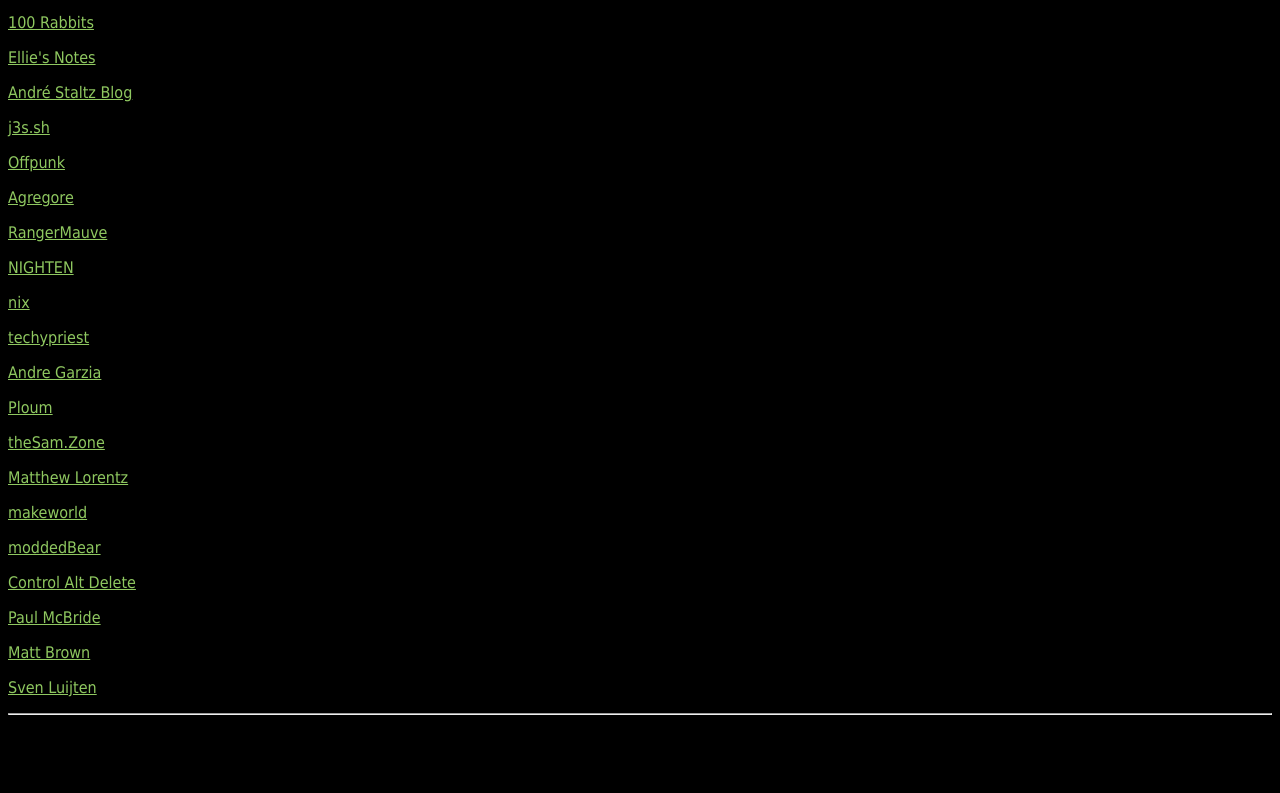
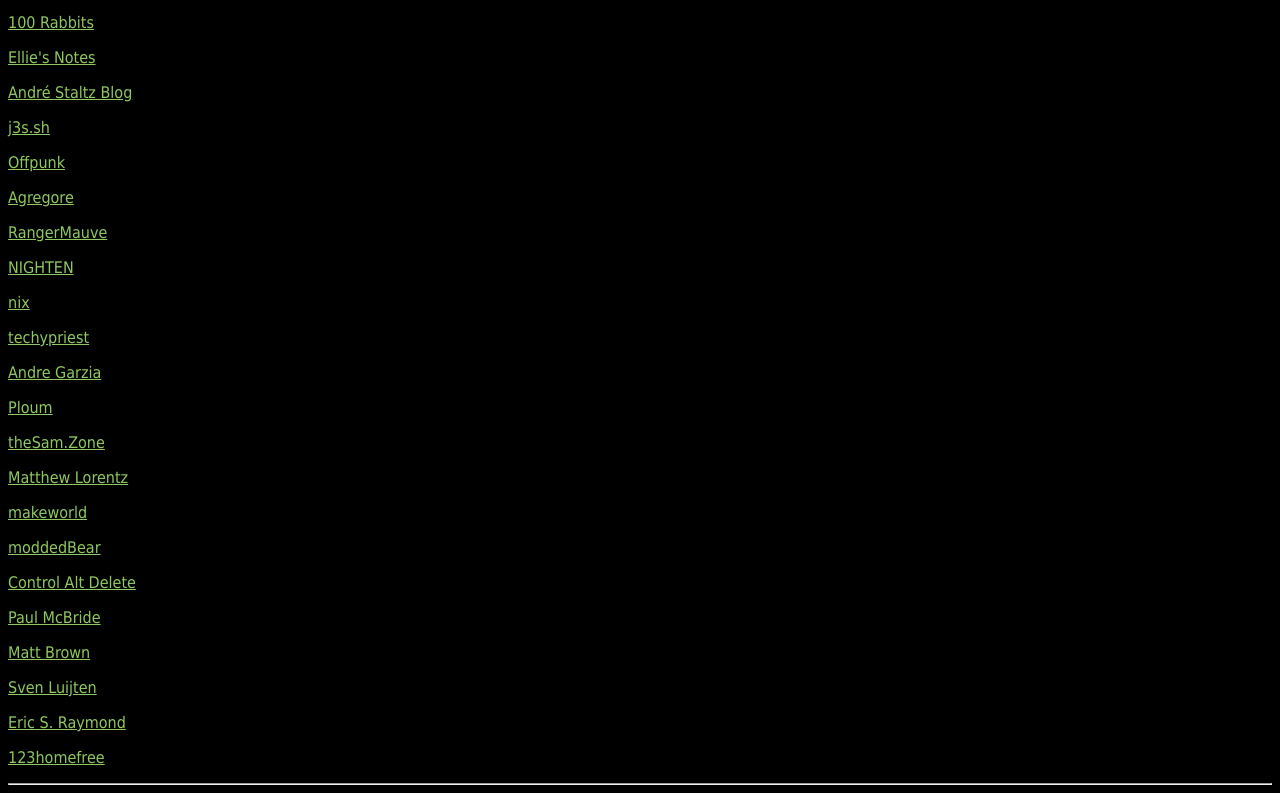
Before and after one commit to davidbaunach/website, a plain HTML site: page index.html in a window 1280 px wide. Shown: the part 2474-3267 px from the top of the page. Before the commit the page ends 3197 px from the top, so only its background shows below. Drawn offline with Linux system fonts and the light colour scheme.

Commit message:
added 2 more links

```diff
--- a/index.html
+++ b/index.html
@@ -908,6 +908,8 @@
         <p></p><a style="color: #8fc860; font-family: Tahoma, sans-serif;" href="https://paulmcbride.com/" target="_blank" rel="noopener">Paul McBride</a></p>
         <p></p><a style="color: #8fc860; font-family: Tahoma, sans-serif;" href="https://www.mattb.nz/" target="_blank" rel="noopener">Matt Brown</a></p>
         <p></p><a style="color: #8fc860; font-family: Tahoma, sans-serif;" href="https://svenluijten.com/" target="_blank" rel="noopener">Sven Luijten</a></p>
+        <p></p><a style="color: #8fc860; font-family: Tahoma, sans-serif;" href="http://www.catb.org/~esr/" target="_blank" rel="noopener">Eric S. Raymond</a></p>
+        <p></p><a style="color: #8fc860; font-family: Tahoma, sans-serif;" href="https://123homefree.org/" target="_blank" rel="noopener">123homefree</a></p>
         <hr>
 
 	</body>
```
